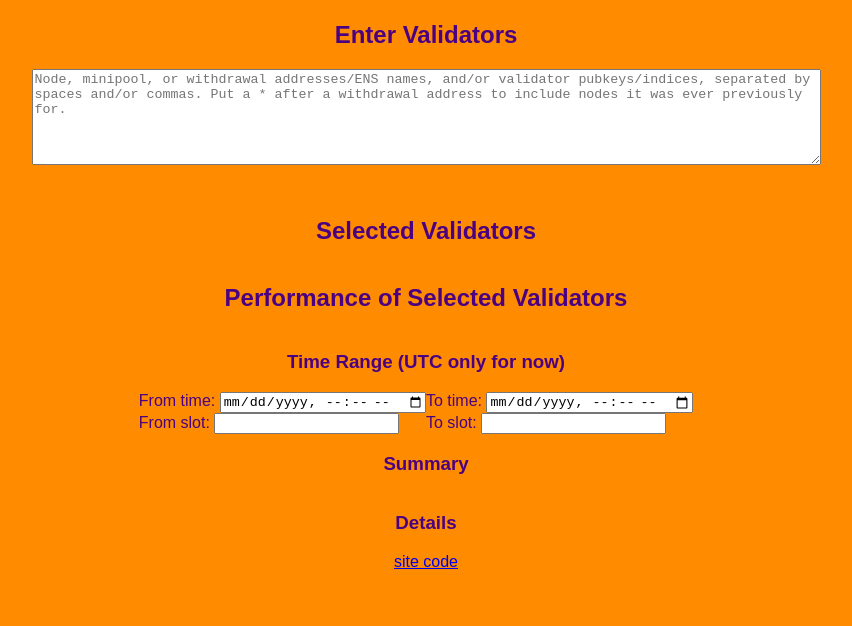
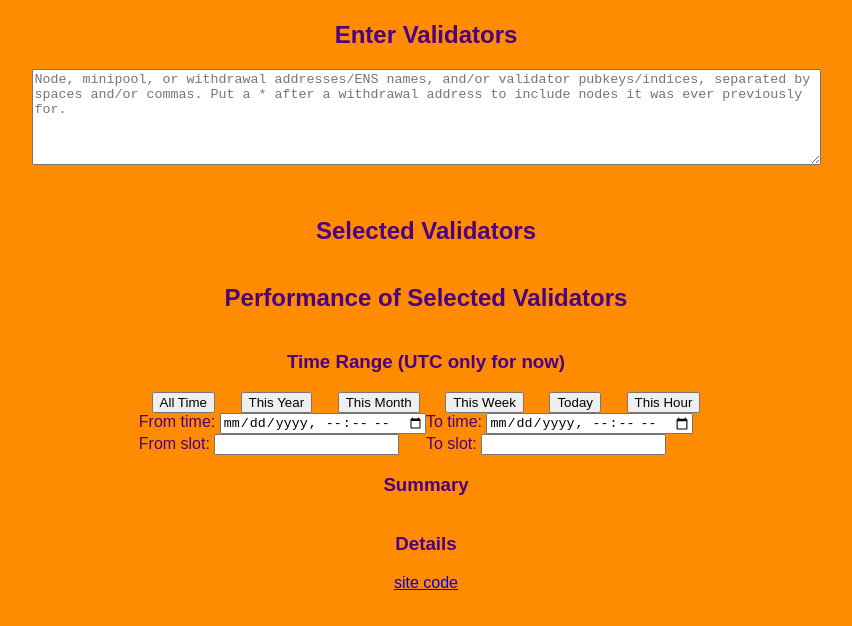
Before and after one commit to xrchz/rocketperf, a website: page index.html in a window 1280 px wide. Shown: the part 88-714 px from the top of the page, without its empty margins (214-1066 px from the left). Drawn offline with nearby package versions, Linux system fonts and the light colour scheme; no server answers.

Commit message:
Add buttons for specifying time ranges

```diff
--- a/index.css
+++ b/index.css
@@ -36,6 +36,13 @@ ul#entityFailures > li {
 ul#entityFailures > li:not(:last-child)::after {
   content: ',';
 }
+div#fullRangeButtons {
+  grid-column: 1 / span 2;
+}
+div.rangeButtons {
+  display: flex;
+  justify-content: space-around;
+}
 .hidden {
   display: none;
 }
--- a/index.js
+++ b/index.js
@@ -70,6 +70,7 @@ slotSelectors.set('toSlot', toSlot)
 slotSelectionDiv.id = 'slotSelection'
 
 // TODO: add free-form text selectors for times too
+// TODO: use input that allows seconds (datetime-local actually does not)
 
 fromDatetime.type = 'datetime-local'
 toDatetime.type = 'datetime-local'
@@ -125,7 +126,43 @@ socket.on('setSlot', (key, value) => {
   // TODO: update performance info
 })
 
+const rangeButtons = document.createElement('div')
+rangeButtons.id = 'fullRangeButtons'
+rangeButtons.classList.add('rangeButtons')
+
+const makeButton = (v) => {
+  const b = document.createElement('input')
+  b.type = 'button'
+  b.value = v
+  b.addEventListener('click', () =>
+    socket.emit('setSlotRange', v.split(/\s/).at(-1).toLowerCase()))
+  return b
+}
+
+const allTimeButton = makeButton('All Time')
+const lastYearButton = makeButton('This Year')
+const lastMonthButton = makeButton('This Month')
+const lastWeekButton = makeButton('This Week')
+const lastDayButton = makeButton('Today')
+const lastHourButton = makeButton('This Hour')
+
+rangeButtons.append(
+  allTimeButton,
+  lastYearButton,
+  lastMonthButton,
+  lastWeekButton,
+  lastDayButton,
+  lastHourButton
+)
+
+const fromButtons = document.createElement('div')
+const toButtons = document.createElement('div')
+fromButtons.classList.add('dirRangeButtons')
+toButtons.classList.add('dirRangeButtons')
+
 slotSelectionDiv.append(
+  rangeButtons,
+  fromButtons, toButtons,
   fromDatetimeLabel, toDatetimeLabel,
   fromSlotLabel, toSlotLabel
 )
```
Also changed, not shown: server.js (+44 -7 lines).
